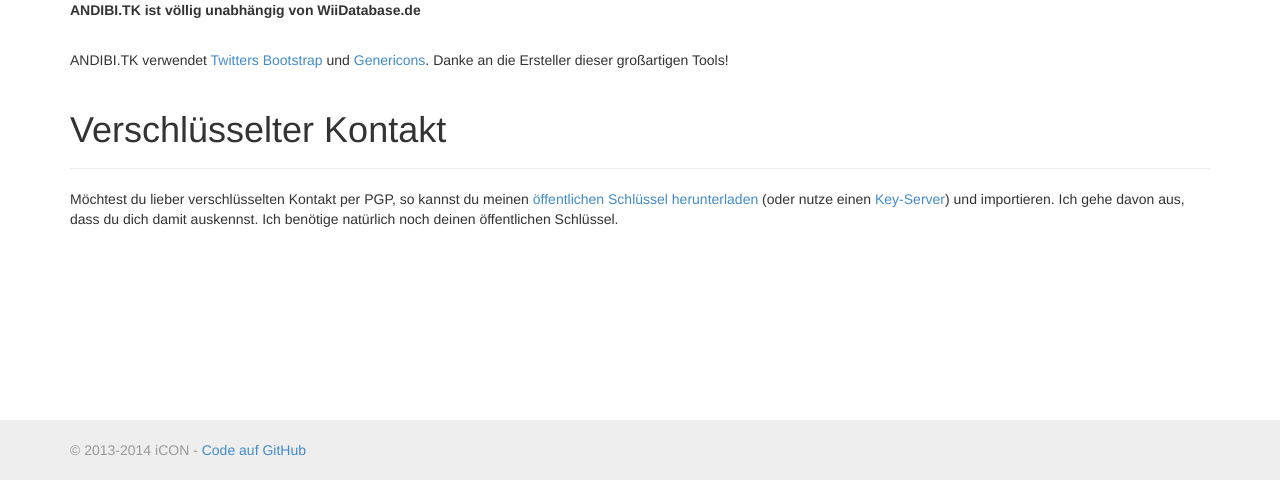
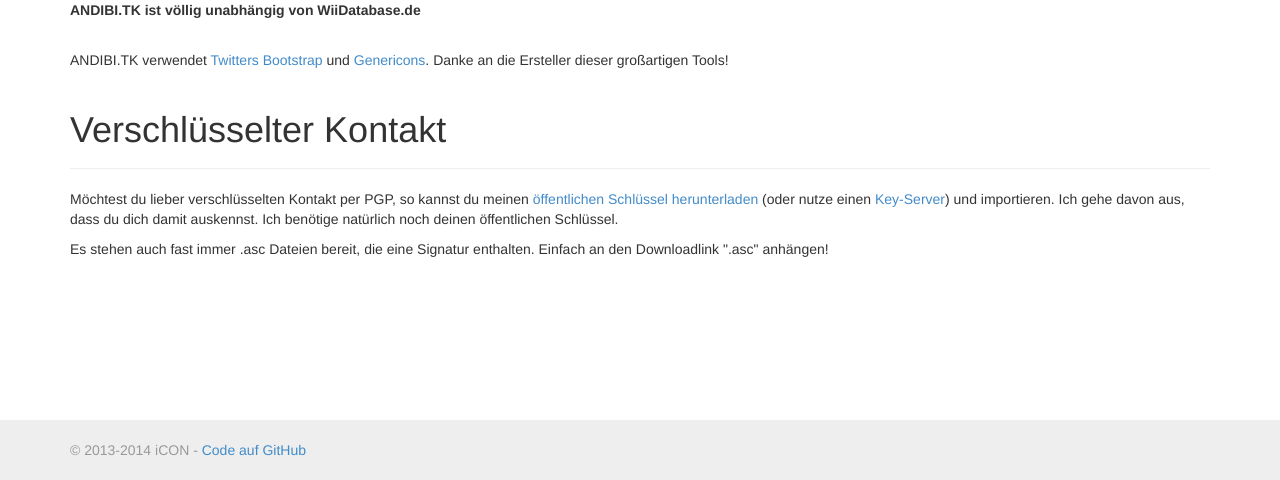
Before and after one commit to D3viloper/andibi.tk, a PHP site: page /contact.php in a window 1280 px wide. Shown: the part 320-800 px from the top of the page. Run offline with PHP 8.4, Linux system fonts and the light colour scheme; data that the repository does not hold is empty; some libraries are stand-ins or nearby versions.

Commit message:
added info for .asc files

```diff
--- a/pages/contact.php
+++ b/pages/contact.php
@@ -33,6 +33,7 @@ include("templates/navbar.php");
         <h1>Verschlüsselter Kontakt</h1>
       </div>
         <p>Möchtest du lieber verschlüsselten Kontakt per PGP, so kannst du meinen <a href="dl/ANDIBI-GPG.asc">öffentlichen Schlüssel herunterladen</a> (oder nutze einen <a href="http://keyserver.ubuntu.com/pks/lookup?op=vindex&fingerprint=on&search=0x7B171F44A4FA956F" target="_blank">Key-Server</a>) und importieren. Ich gehe davon aus, dass du dich damit auskennst. Ich benötige natürlich noch deinen öffentlichen Schlüssel.</p>
+        <p>Es stehen auch fast immer .asc Dateien bereit, die eine Signatur enthalten. Einfach an den Downloadlink ".asc" anhängen!</p>
 
 
 
```
